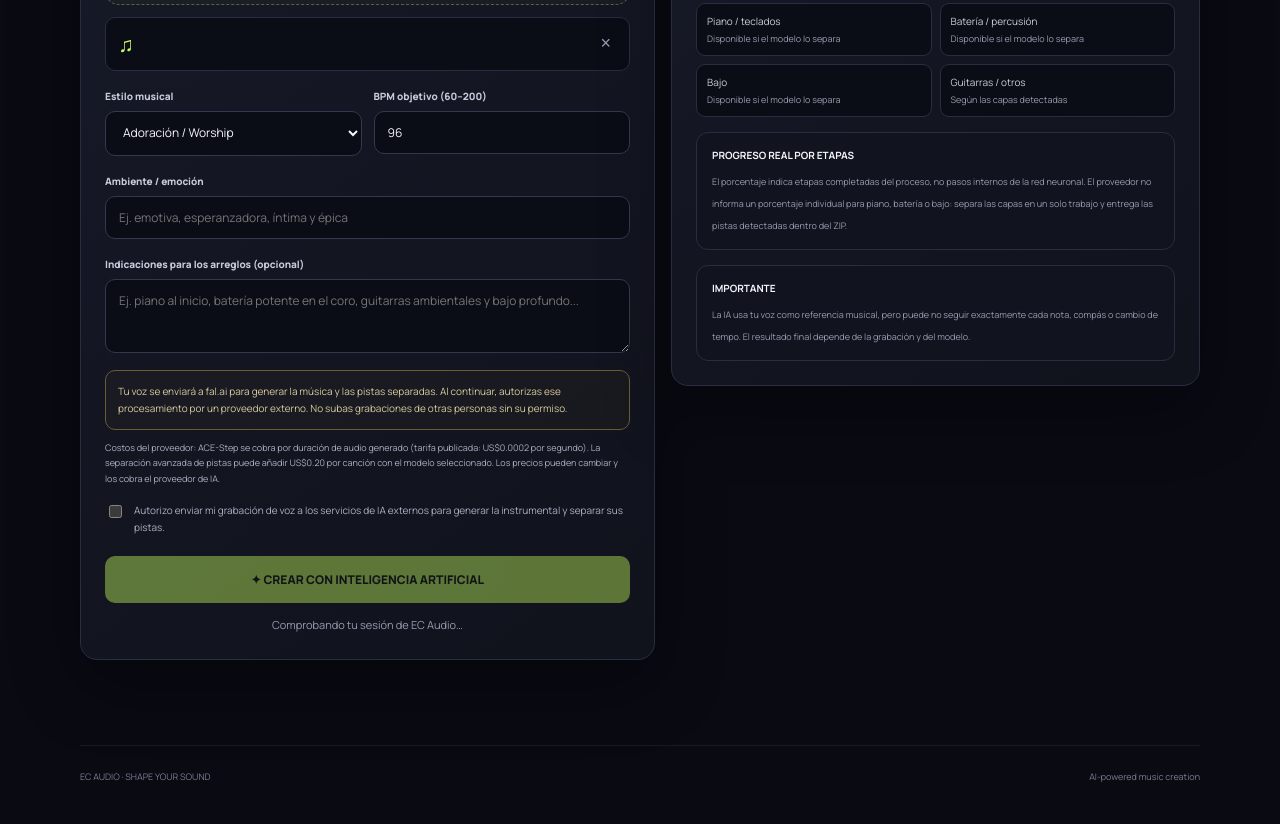
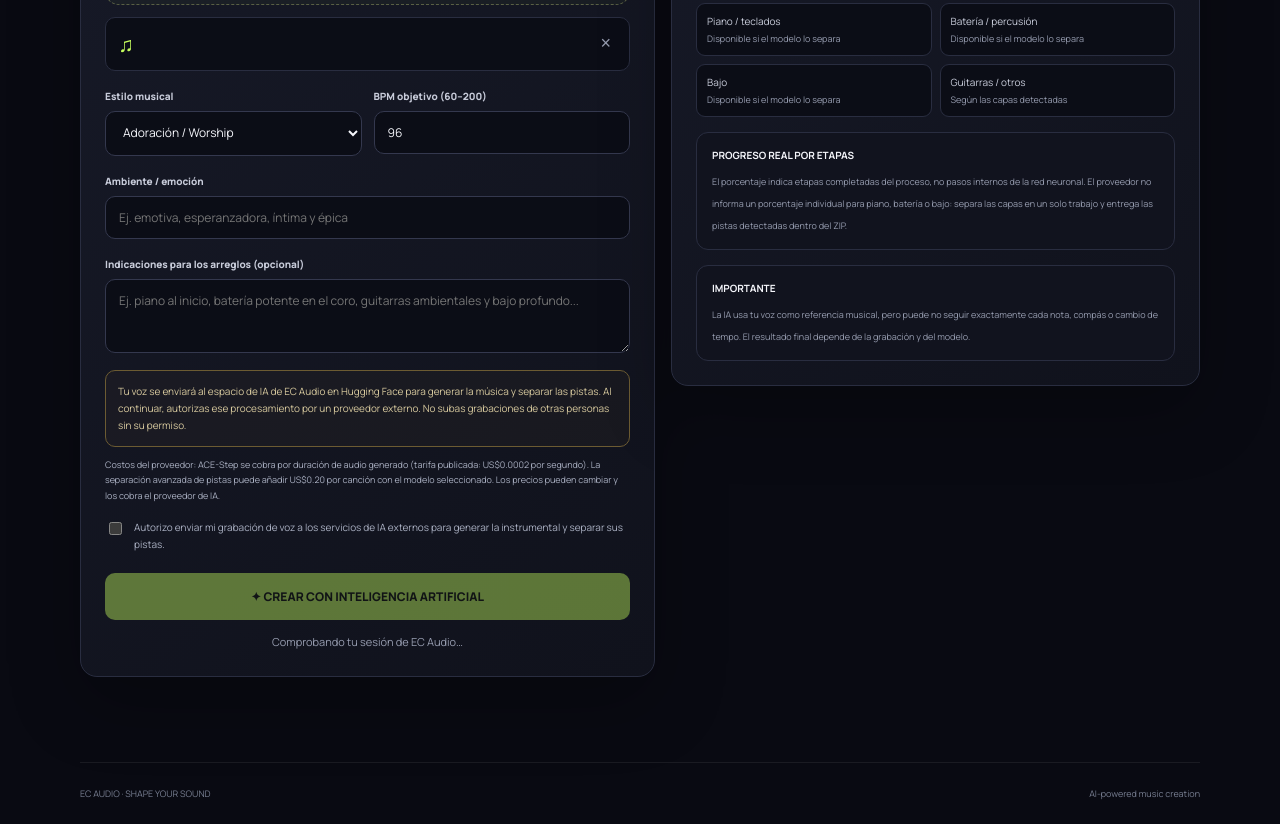
Before and after one commit to LocutorCM/EC-Audio-Hub, a plain HTML site: page docs/instrumental.html in a window 1280 px wide. Shown: the part 591-1415 px from the top of the page. Drawn offline with nearby package versions, Linux system fonts and the light colour scheme; no server answers.

Commit message:
Update instrumental consent notice for Hugging Face AI

```diff
--- a/docs/instrumental.html
+++ b/docs/instrumental.html
@@ -35,7 +35,7 @@ footer{border-top:1px solid #ffffff12;padding:24px 0;color:#777e91;font-size:9px
 <div class="row"><div><label class="field" for="style">Estilo musical</label><select id="style"><option value="worship">Adoración / Worship</option><option value="ballad">Balada</option><option value="acoustic">Acústico</option><option value="pop">Pop</option><option value="urban">Urbano / Reggaetón</option><option value="reggaeton">Reggaetón clásico</option><option value="rap">Rap / Hip-hop</option><option value="boom_bap">Boom bap</option><option value="trap">Trap</option><option value="drill">Drill</option><option value="afrobeat">Afrobeat</option><option value="house">House / Dance</option><option value="rock">Rock</option><option value="rnb">R&B / Soul</option><option value="cinematic">Cinemático</option></select></div><div><label class="field" for="tempo">BPM objetivo (60–200)</label><input id="tempo" type="number" min="60" max="200" step="1" value="96" inputmode="numeric"></div></div>
 <label class="field" for="mood">Ambiente / emoción</label><input id="mood" type="text" maxlength="120" placeholder="Ej. emotiva, esperanzadora, íntima y épica">
 <label class="field" for="notes">Indicaciones para los arreglos (opcional)</label><textarea id="notes" maxlength="500" placeholder="Ej. piano al inicio, batería potente en el coro, guitarras ambientales y bajo profundo..."></textarea>
-<div class="notice">Tu voz se enviará a fal.ai para generar la música y las pistas separadas. Al continuar, autorizas ese procesamiento por un proveedor externo. No subas grabaciones de otras personas sin su permiso.</div>
+<div class="notice">Tu voz se enviará al espacio de IA de EC Audio en Hugging Face para generar la música y separar las pistas. Al continuar, autorizas ese procesamiento por un proveedor externo. No subas grabaciones de otras personas sin su permiso.</div>
 <div class="cost">Costos del proveedor: ACE-Step se cobra por duración de audio generado (tarifa publicada: US$0.0002 por segundo). La separación avanzada de pistas puede añadir US$0.20 por canción con el modelo seleccionado. Los precios pueden cambiar y los cobra el proveedor de IA.</div>
 <label class="consent"><input id="consent" type="checkbox"><span>Autorizo enviar mi grabación de voz a los servicios de IA externos para generar la instrumental y separar sus pistas.</span></label>
 <button class="primary" id="generateButton" disabled>✦ CREAR CON INTELIGENCIA ARTIFICIAL</button>
```
